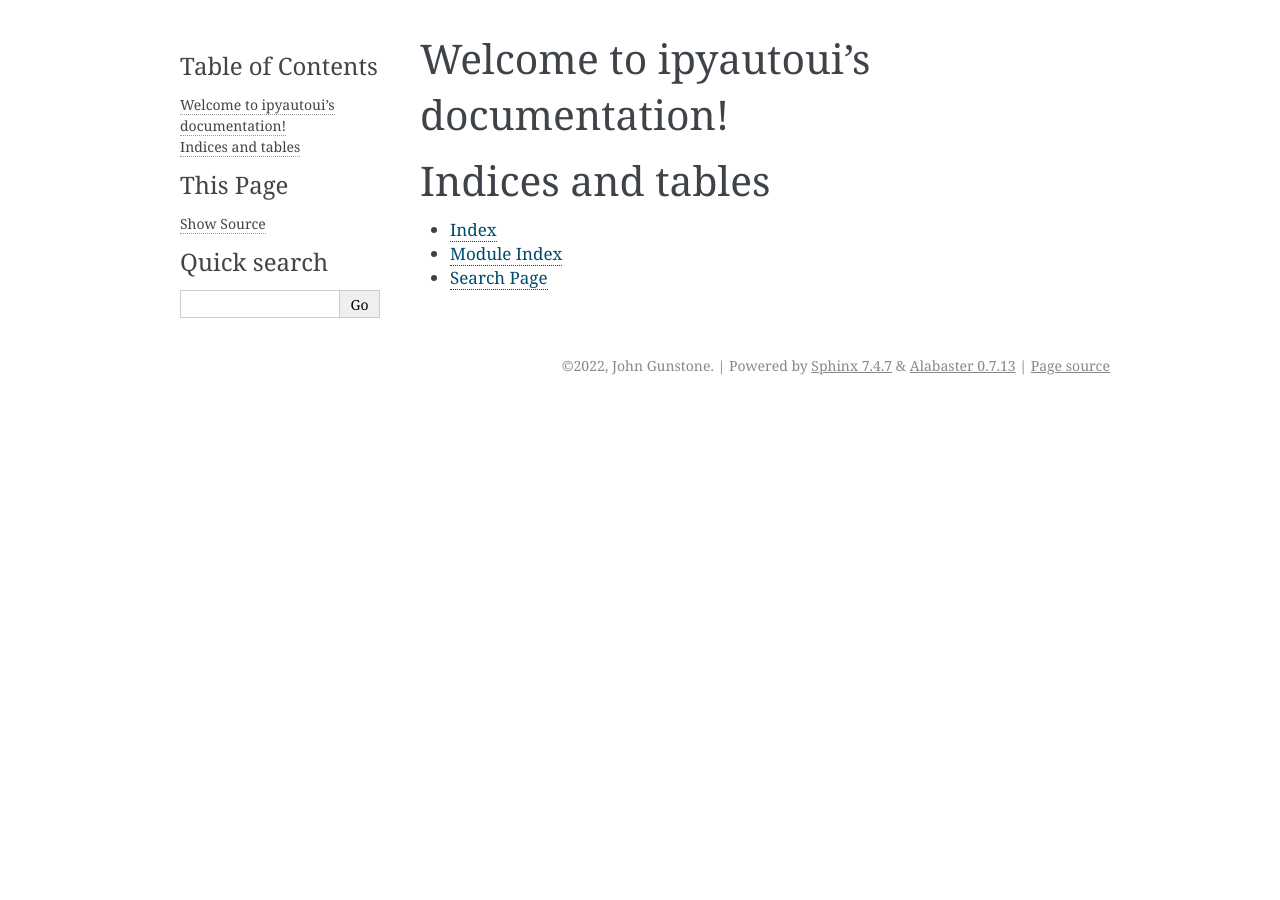
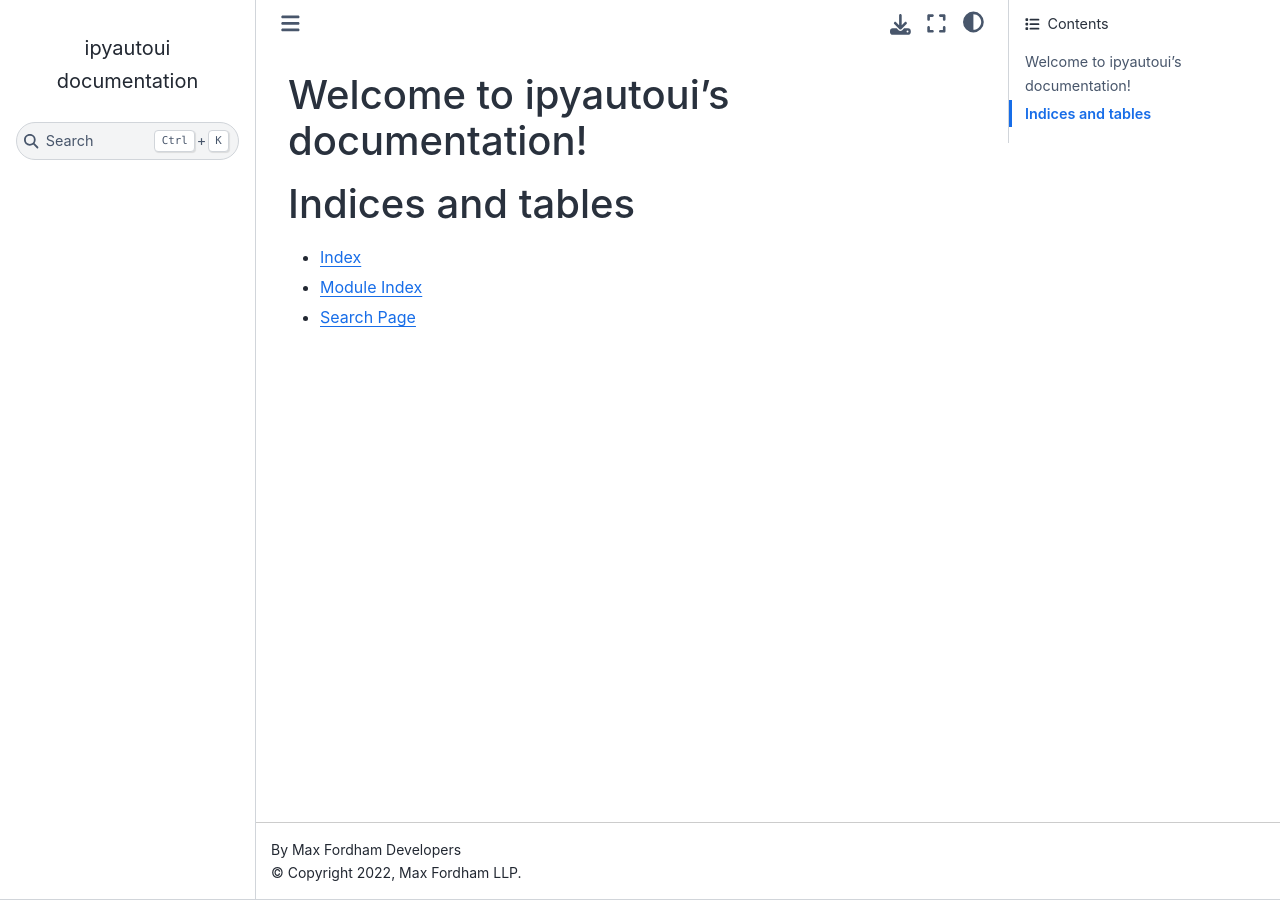
Before and after one commit to maxfordham/ipyautoui, a Sphinx documentation site: the page built from docs/index.rst, in a window 1280 px wide. Built offline with Sphinx 7.4.7 and the Sphinx Book theme 1.1.4, drawn with Linux system fonts in a browser that asks for light colours.

Commit message:
updated author. updated theme. inlucded __init__ in docs

```diff
--- a/docs/conf.py
+++ b/docs/conf.py
@@ -18,8 +18,8 @@ print(os.path.abspath('../src'))
 # -- Project information -----------------------------------------------------
 
 project = 'ipyautoui'
-copyright = '2022, John Gunstone'
-author = 'John Gunstone'
+copyright = '2022, Max Fordham LLP'
+author = 'Max Fordham Developers'
 
 
 # -- General configuration ---------------------------------------------------
@@ -62,9 +62,14 @@ exclude_patterns = ['_build', 'Thumbs.db', '.DS_Store']
 # The theme to use for HTML and HTML Help pages.  See the documentation for
 # a list of builtin themes.
 #
-html_theme = 'alabaster'
+html_theme = 'sphinx_book_theme'
+#html_theme = 'sphinx-book-theme' # 'alabaster'
 
 # Add any paths that contain custom static files (such as style sheets) here,
 # relative to this directory. They are copied after the builtin static files,
 # so a file named "default.css" will overwrite the builtin "default.css".
 html_static_path = ['_static']
+
+# show __init__ docstring
+# https://stackoverflow.com/questions/5599254/how-to-use-sphinxs-autodoc-to-document-a-classs-init-self-method
+autoclass_content = 'both'
```
